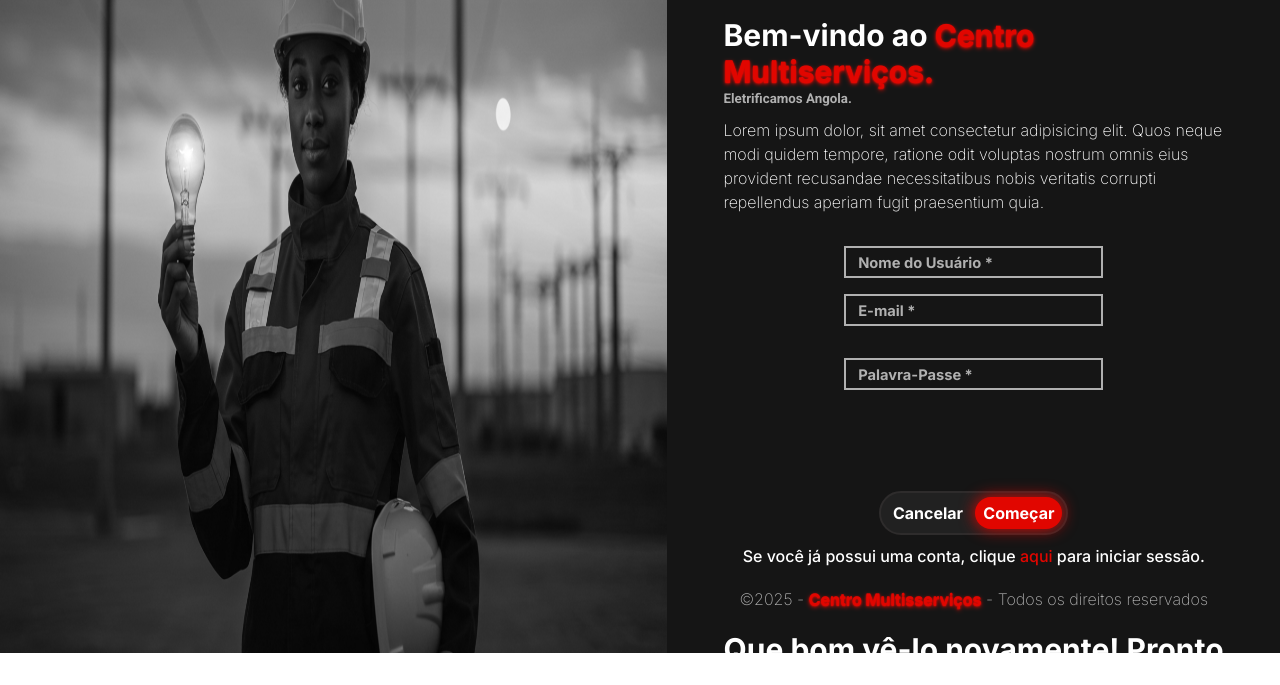
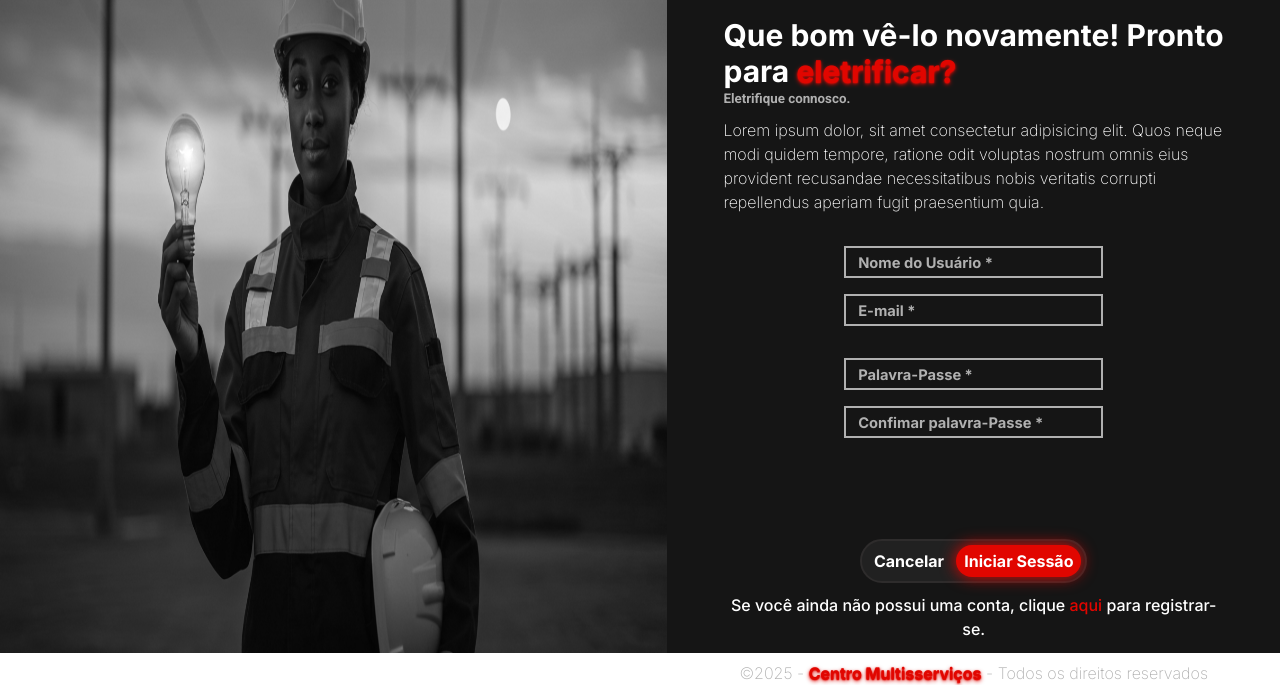
Before and after one commit to clctecnologias/MultisservicosWebsite, a website: page views/form.html in a window 1280 px wide. Both pictures are taken after a click on the button "aqui". Shown: the part 147-832 px from the top of the page. Before the commit the page ends 800 px from the top, so only its background shows below. Drawn offline with Linux system fonts and the light colour scheme.

Commit message:
Teste de transição dos formulários com JS

```diff
--- a/views/form.html
+++ b/views/form.html
@@ -23,7 +23,7 @@
         <nav class="hidden md:block grayscale-100 hover:grayscale-0 ease-linear duration-500">
             <img src="../assets/img/img_formulario.jpg" alt="" srcset="" class="h-screen w-[55vw]">
         </nav>
-        <nav class="md:w-[50vw] bg-[#151515] flex flex-col items-center p-14 h-screen overflow-x-hidden navAllContent">
+        <nav class="md:w-[50vw] bg-[#151515] flex flex-col items-center p-14 h-screen overflow-y-scroll sm:overflow-hidden navAllContent">
             <a href="#" class="flex items-center justify-center"><img src="../assets/img/logo.png" alt="" srcset="" class="md:w-[50%] w-[55%]"></a>
             <nav class="formContainer" id="formRegistro">
                 <form action="#">
@@ -61,7 +61,7 @@
                 </form>
             </nav>
 
-            <nav class="formContainer" id="formLogin">
+            <nav class="formContainer hidden" id="formLogin">
                 <form action="#">
                     <div>
                         <h1 class="font-inter text-3xl font-bold text-white text-center md:text-left">Que bom vê-lo novamente! Pronto para <span class="text-[#e10600] font-bold textoColorido">eletrificar?</span></h1>
@@ -103,4 +103,21 @@
         </nav>
     </div>
 
+    <script>
+        // ADICIONADO AQUI POR QUESTÕES DE COMPATIBILIDADE COM TAILWIND CSS
+        document.addEventListener("click", function (e) {
+            const formRegistro = document.getElementById("formRegistro");
+            const formLogin = document.getElementById("formLogin");
+
+            if (e.target.classList.contains("mostrarForm1")) {
+                formRegistro.classList.remove("hidden");
+                formLogin.classList.add("hidden");
+            }
+
+            if (e.target.classList.contains("mostrarForm2")) {
+                formRegistro.classList.add("hidden");
+                formLogin.classList.remove("hidden");
+            }
+        });
+    </script>
 </body>
```
